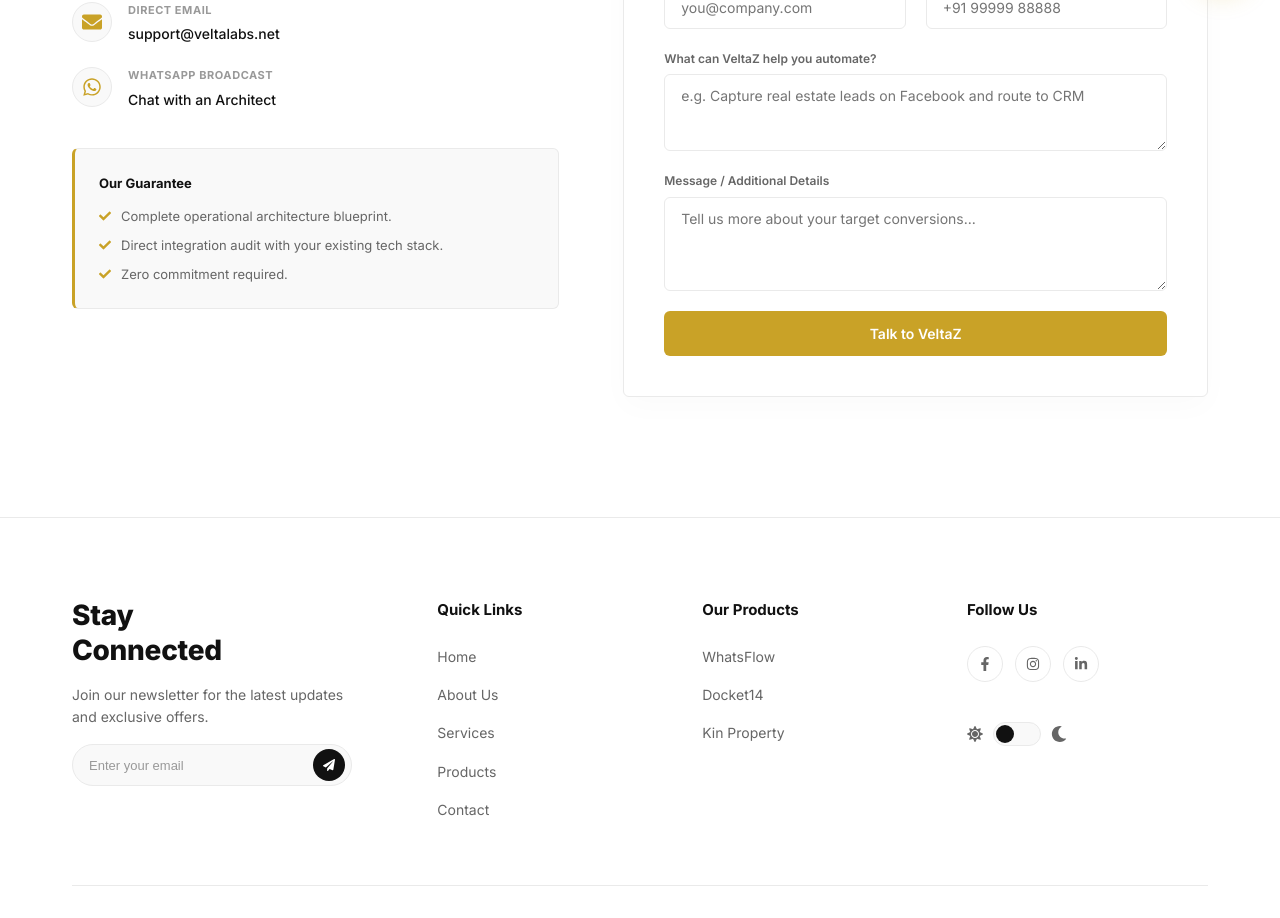
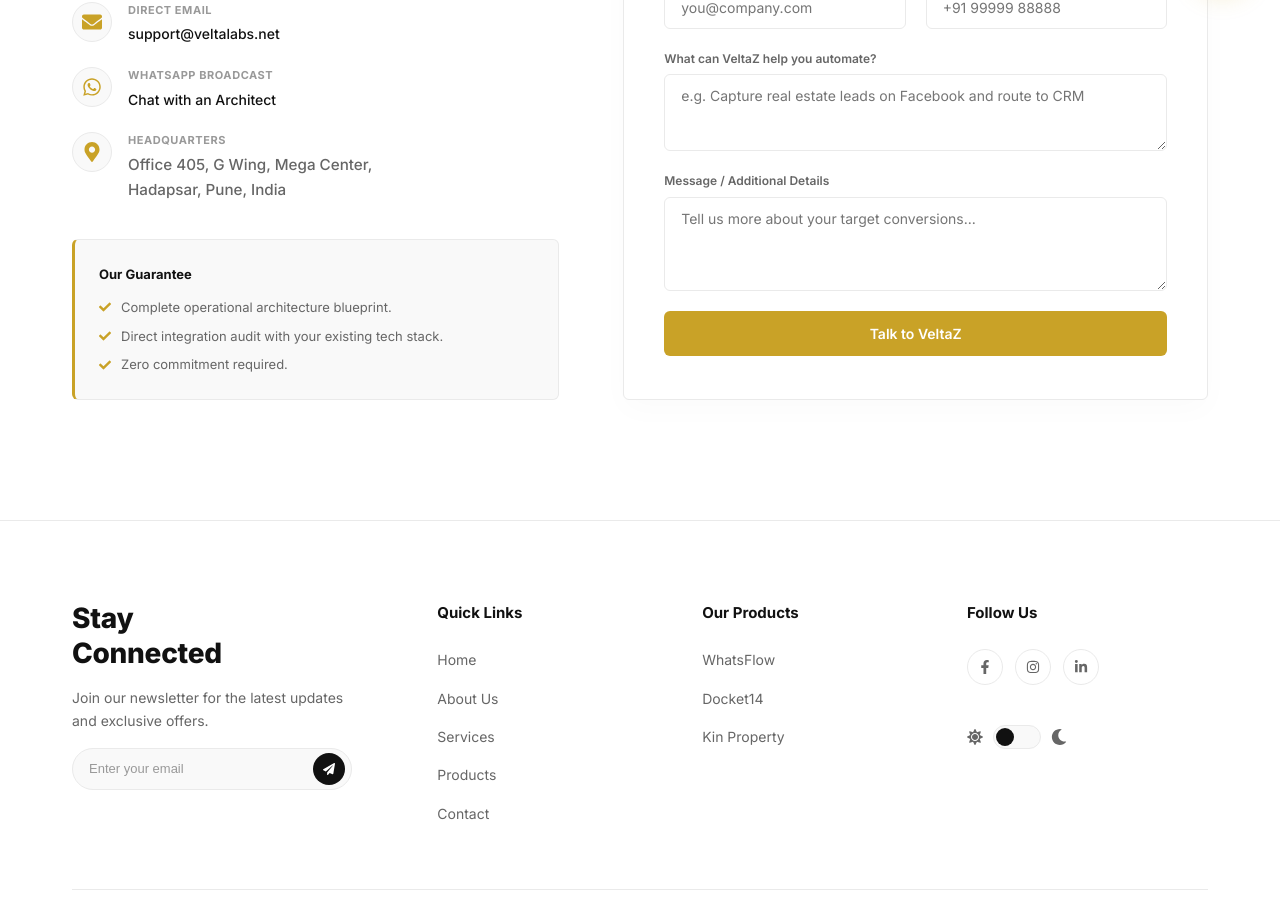
Before and after one commit to Abhishek-1273/Velta-Full-Project, a React (Vite) app in the folder frontend/: page /contact in a window 1280 px wide. Shown: the part 780-1698 px from the top of the page. Built offline with nearby package versions, Linux system fonts and the light colour scheme; no server answers.

Commit message:
feat: add official VeltaZ headquarters address in Pune to contact screen

```diff
--- a/frontend/src/pages/Contact/Contact.jsx
+++ b/frontend/src/pages/Contact/Contact.jsx
@@ -1,7 +1,7 @@
 import { useState } from 'react'
 import api from '../../api/api.js'
 import { toast } from 'sonner'
-import { FaEnvelope, FaWhatsapp, FaCheck } from 'react-icons/fa'
+import { FaEnvelope, FaWhatsapp, FaCheck, FaMapMarkerAlt } from 'react-icons/fa'
 import styles from './Contact.module.css'
 const INIT = { fullName: '', businessName: '', phoneNumber: '', email: '', whatToAutomate: '', message: '' }
 
@@ -97,6 +97,15 @@ export default function Contact() {
                   <div>
                     <span className={styles.detailLabel}>WhatsApp Broadcast</span>
                     <a href="https://wa.me/919960240648" target="_blank" rel="noopener noreferrer" className={styles.detailVal}>Chat with an Architect</a>
+                  </div>
+                </div>
+                <div className={styles.detailItem}>
+                  <span className={styles.detailIcon}><FaMapMarkerAlt /></span>
+                  <div>
+                    <span className={styles.detailLabel}>Headquarters</span>
+                    <span className={styles.detailVal} style={{ color: 'var(--text2)', fontSize: '0.95rem' }}>
+                      Office 405, G Wing, Mega Center,<br />Hadapsar, Pune, India
+                    </span>
                   </div>
                 </div>
               </div>
```
